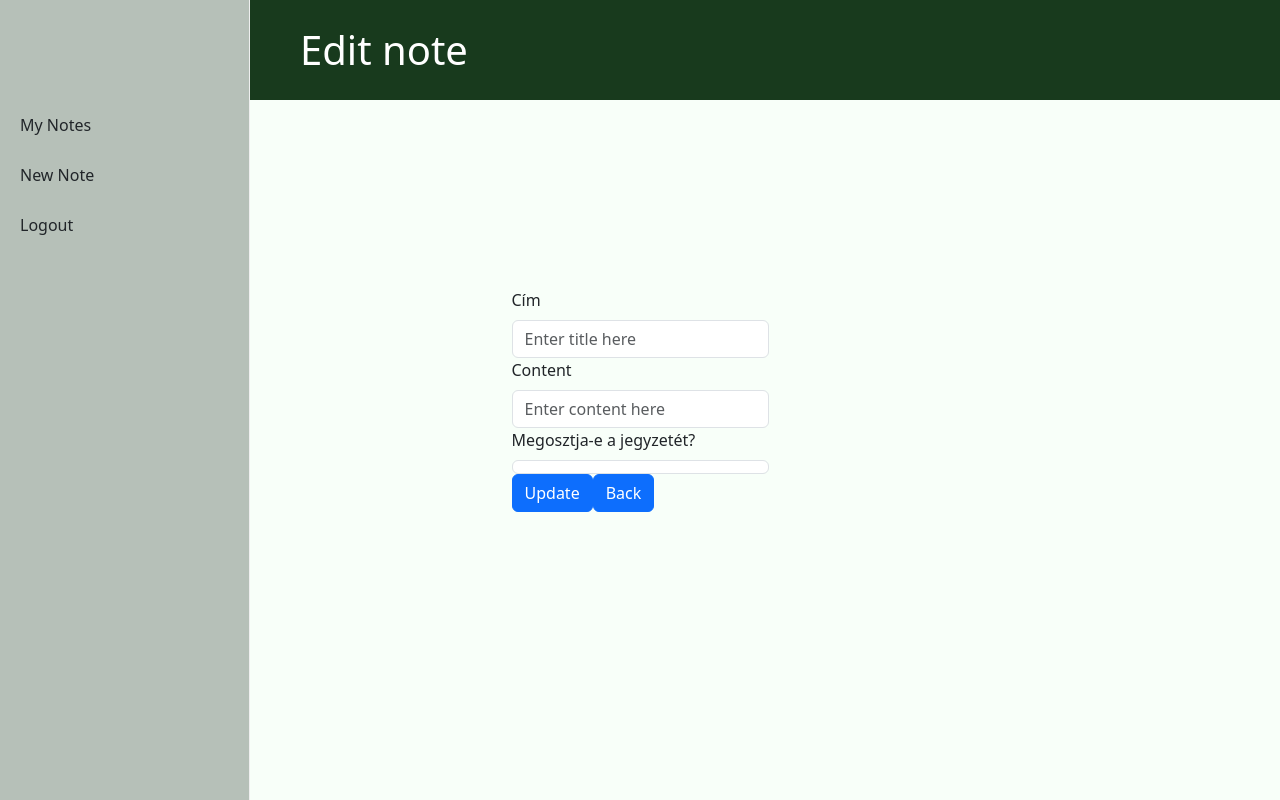
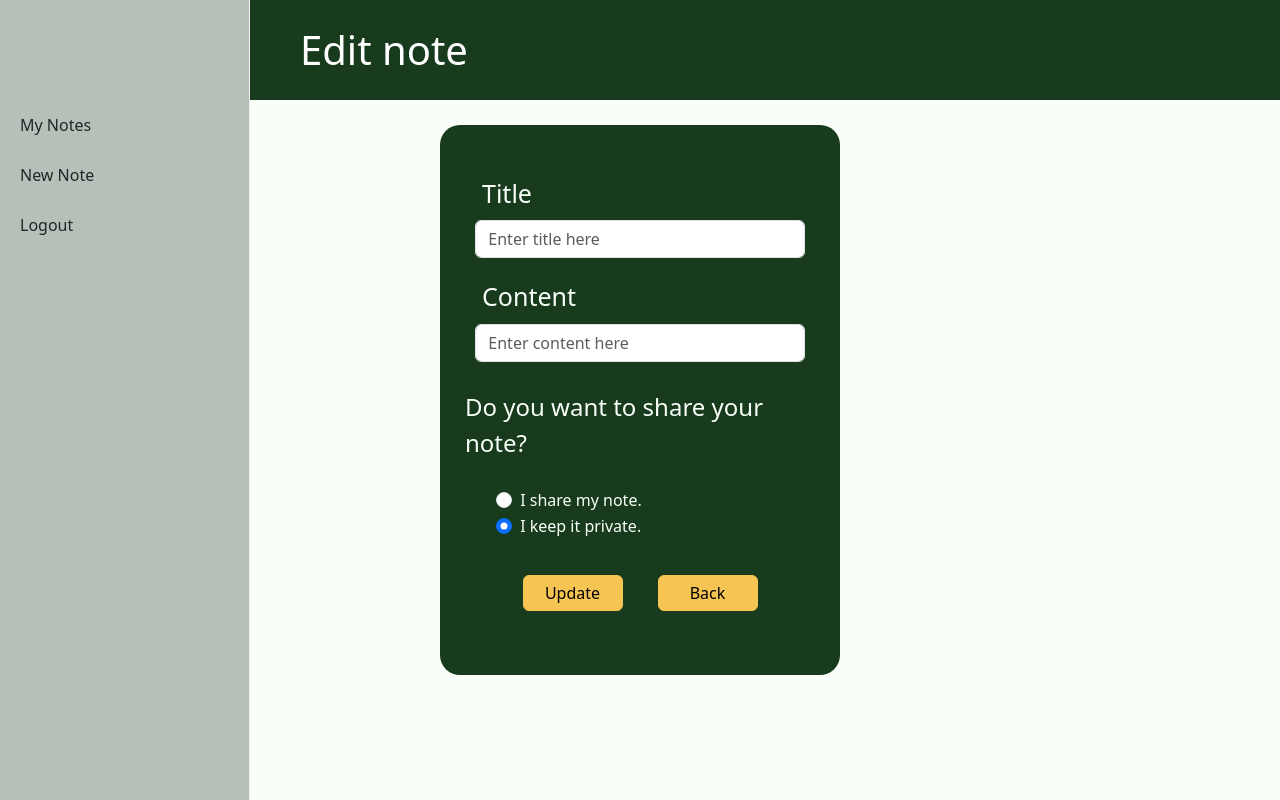
Before and after one commit to olilla92/Jegyzetmegoszto, a React (Vite) app in the folder frontend/: page /edit-note/1 in a window 1280 px wide. Built offline with nearby package versions, Linux system fonts and the light colour scheme; no server answers.

Commit message:
Elkészült a szerkesztés.

```diff
--- a/frontend/src/pages/EditNotes.tsx
+++ b/frontend/src/pages/EditNotes.tsx
@@ -1,5 +1,5 @@
 import { useEffect, useState } from 'react';
-import { Form, Container, Button, Nav, NavItem } from 'react-bootstrap';
+import { Form, Container, Button, Nav, NavItem, Col, Row } from 'react-bootstrap';
 import { useNavigate, useParams } from 'react-router-dom';
 import type { Note } from '../types/Note.ts';
 import apiClient from '../api/apiClient';
@@ -11,8 +11,10 @@ const EditNote = () => {
     const [title, setTitle] = useState<string>('');
     const [content, setContent] = useState<string>('');
     const [isPublic, setIsPublic] = useState<boolean>(false);
+    const navigate = useNavigate();
     const { id } = useParams();
-    const navigate = useNavigate();
+
+    const token = localStorage.getItem('token');
 
     useEffect(() => {
         apiClient
@@ -20,22 +22,27 @@ const EditNote = () => {
             .then((response) => {
                 setTitle(response.data.title ?? '');
                 setContent(response.data.content ?? '');
-                setIsPublic(response.data.isPublic ?? '');
+                setIsPublic(response.data.isPublic === true || response.data.isPublic === 'true');
             })
-            .catch((result) => alert(result));
-    });
+            .catch((result) => toast.error(result));
+    }, [id]);
 
-    const handleEdit = async (f: React.FormEvent) => {
-        f.preventDefault();
-        const e: Note = {
+    const handleEdit = async (e: React.FormEvent<HTMLFormElement>) => {
+        e.preventDefault();
+        const n: Note = {
             title,
             content,
-            isPublic,
+            isPublic: isPublic ? 'true' : 'false',
         };
+
         apiClient
-            .put(`/notes/${Number(id)}`, e)
-            .then(() => toast.success("Sikeres módosítás!"))
-            .catch(() => toast.error("Sikertelen módosítás!"));
+            .put(`/notes/${Number(id)}`, n, {
+                headers: {
+                    Authorization: `Bearer ${token}`,
+                },
+            })
+            .then(() => toast.success('Sikeres módosítás!'))
+            .catch(() => toast.error('Sikertelen módosítás!'));
         navigate('/me');
     };
 
@@ -52,11 +59,12 @@ const EditNote = () => {
                     <MenuItem onClick={() => navigate('/')}>Logout</MenuItem>
                 </Menu>
             </Sidebar>
-            <Container>
+            <Container className="CreateNote">
                 <Form onSubmit={handleEdit}>
                     <Form.Group>
-                        <Form.Label>Cím</Form.Label>
+                        <Form.Label className="createTitle">Title</Form.Label>
                         <Form.Control
+                            className="inputBox"
                             type="text"
                             value={title}
                             placeholder="Enter title here"
@@ -64,26 +72,51 @@ const EditNote = () => {
                         />
                     </Form.Group>
                     <Form.Group>
-                        <Form.Label>Content</Form.Label>
+                        <Form.Label className="createTitle">Content</Form.Label>
                         <Form.Control
+                            className="inputBox"
                             type="textarea"
                             value={content}
                             placeholder="Enter content here"
                             onChange={(e) => setContent(e.target.value)}
                         />
                     </Form.Group>
-                    <Form.Group>
-                        <Form.Label>Megosztja-e a jegyzetét?</Form.Label>
-                        <Form.Control
-                            type="radio"
-                            value={String(isPublic)}
-                            onChange={(e) => setIsPublic(Boolean(e.target.value))}
-                        />
-                    </Form.Group>
 
-                    <Form.Group>
-                        <Button type="submit">Update</Button>
-                        <Button onClick={() => navigate('/me')}>Back</Button>
+                    <fieldset>
+                        <Form.Label as="legend" column className="isPublicTitle">
+                            Do you want to share your note?
+                        </Form.Label>
+                        <Form.Group as={Row} className="PublicOrNot">
+                            <Col sm={10}>
+                                <Form.Check
+                                    className="Control"
+                                    type="radio"
+                                    label="I share my note."
+                                    name="sharing"
+                                    value="true"
+                                    checked={isPublic === true}
+                                    onChange={() => setIsPublic(true)}
+                                />
+                                <Form.Check
+                                    className="Control"
+                                    type="radio"
+                                    label="I keep it private."
+                                    name="sharing"
+                                    value="false"
+                                    checked={isPublic === false}
+                                    onChange={() => setIsPublic(false)}
+                                />
+                            </Col>
+                        </Form.Group>
+                    </fieldset>
+
+                    <Form.Group className="createButtons">
+                        <Button className="crtBtn" type="submit">
+                            Update
+                        </Button>
+                        <Button className="crtBtn" onClick={() => navigate('/me')}>
+                            Back
+                        </Button>
                     </Form.Group>
                 </Form>
             </Container>
--- a/frontend/src/pages/Me.tsx
+++ b/frontend/src/pages/Me.tsx
@@ -81,7 +81,7 @@ const Me = () => {
                                                         className="Pencil"
                                                         icon={faPencil}
                                                         onClick={() =>
-                                                            navigate(`/new-edit/${n.id}`)
+                                                            navigate(`/edit-note/${n.id}`)
                                                         }
                                                     />
                                                     <FontAwesomeIcon
--- a/frontend/src/pages/NewNote.tsx
+++ b/frontend/src/pages/NewNote.tsx
@@ -20,7 +20,7 @@ const NewNote = () => {
         const n: Note = {
             title,
             content,
-            isPublic: isPublic ? "true" : "false",
+            isPublic: isPublic ? 'true' : 'false',
         };
         apiClient
             .post('/notes', n, {
@@ -81,7 +81,7 @@ const NewNote = () => {
                                     type="radio"
                                     label="I share my note."
                                     name="sharing"
-                                    value="true"
+                                    value={String(isPublic)}
                                     onChange={(e) => setIsPublic(e.target.value === 'true')}
                                 />
                                 <Form.Check
@@ -89,7 +89,7 @@ const NewNote = () => {
                                     type="radio"
                                     label="I keep it private."
                                     name="sharing"
-                                    value="false"
+                                    value={String(isPublic)}
                                     onChange={(e) => setIsPublic(e.target.value === 'true')}
                                 />
                             </Col>
@@ -97,7 +97,7 @@ const NewNote = () => {
                     </fieldset>
 
                     <Form.Group className="createButtons">
-                        <Button className="crtBtn" type="submit">
+                        <Button className="crtBtn" onClick={() => navigate('/me')} type="submit">
                             Create
                         </Button>
                     </Form.Group>
--- a/frontend/src/stylesheets/NewEdit.css
+++ b/frontend/src/stylesheets/NewEdit.css
@@ -34,7 +34,7 @@
     background-color: #f6c453 !important;
     border-color: #f6c453 !important;
     color: black;
-    width: 200px;
+    width: 100px;
     padding: 5px;
 }
 .crtBtn:hover{
```
Also changed, not shown: 1 other file (tests, documents, lock files or other folders).
